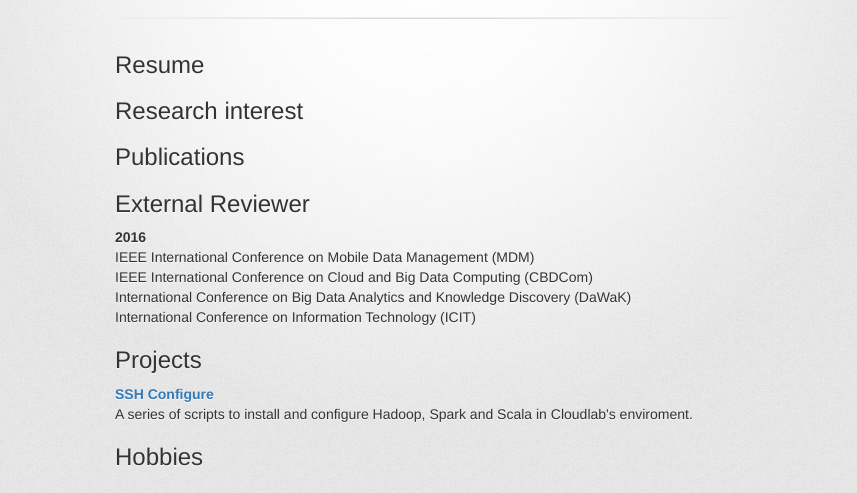
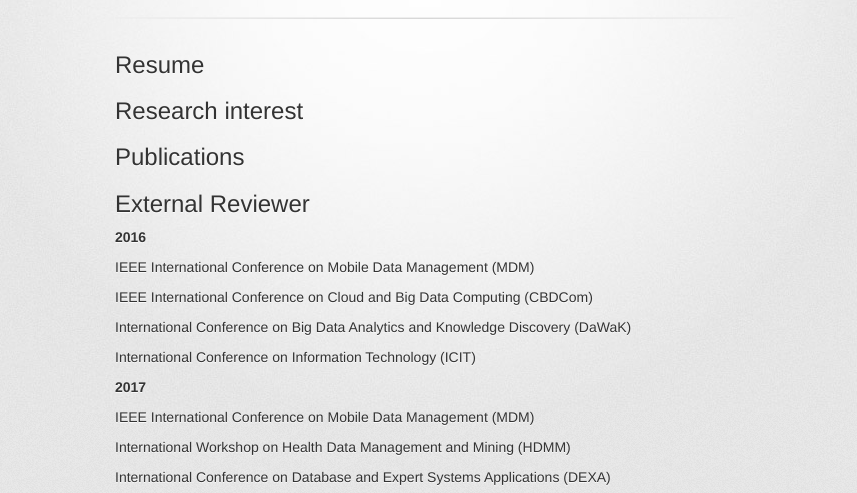
Before and after one commit to debarron/debarron.github.io, a plain HTML site: page index.html in a window 1280 px wide. Shown: the part 161-654 px from the top of the page, without its empty margins (215-1072 px from the left). Drawn offline with nearby package versions, Linux system fonts and the light colour scheme; a web font is replaced by a local one.

Commit message:
Updating the external reviews list

```diff
--- a/index.html
+++ b/index.html
@@ -48,16 +48,11 @@
 
 <h3>
 <a id="bio-resume" class="anchor" href="#bio-resume" aria-hidden="true"><span aria-hidden="true" class="octicon octicon-link"></span></a>Publications</h3>
+<p id="publications"></p>
 
 <h3>
 <a id="extended-reviewer" class="anchor" href="#extended-reviewer" aria-hidden="true"><span aria-hidden="true" class="octicon octicon-link"></span></a>External Reviewer</h3>
-
-<p><ul><strong>2016</strong>
-  <ul>IEEE International Conference on Mobile Data Management (MDM)</ul>
-  <ul>IEEE International Conference on Cloud and Big Data Computing (CBDCom)</ul>
-  <ul>International Conference on Big Data Analytics and Knowledge Discovery (DaWaK)</ul>
-  <ul>International Conference on Information Technology (ICIT)</ul>
-</ul></p>
+<p id="external-review"></p>
 
 
 <h3>
--- a/javascripts/main.js
+++ b/javascripts/main.js
@@ -9,10 +9,11 @@
     // Get the list of external reviews
     $.getJSON(externalReviews, function(data) {
         data.forEach(function(reviews){
-          console.log(reviews.year);
-          reviews.conferences.forEach(function(strConference){
-            console.log(">> " + strConference);
+          $("#external-review").append("<ul><strong>" +reviews.year + "</strong>");
+          reviews.conferences.forEach(function(conf){
+            $("#external-review").append("<ul>" + conf + "</ul>");
           });
+          $("#external-review").append("</ul>");
         });
     });
 });
```
